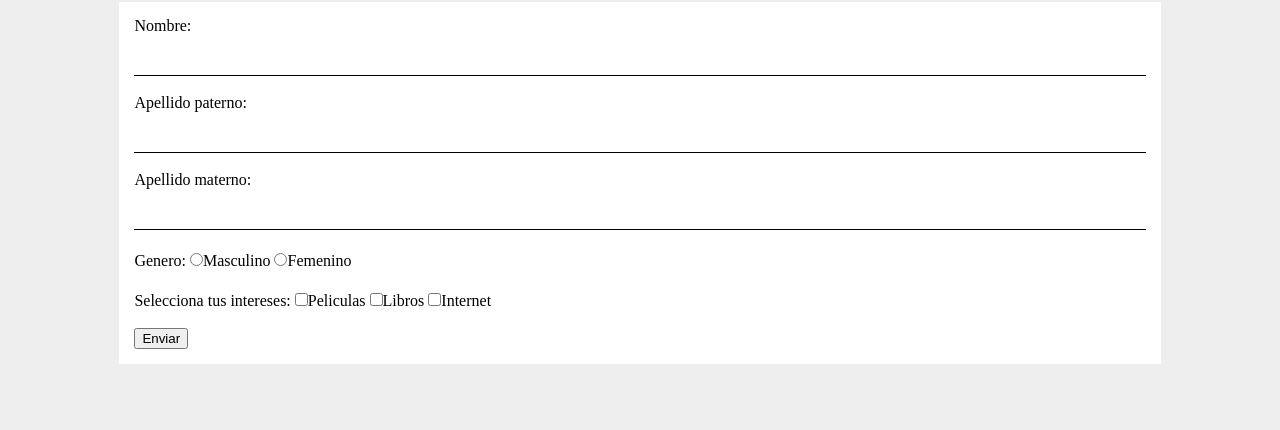
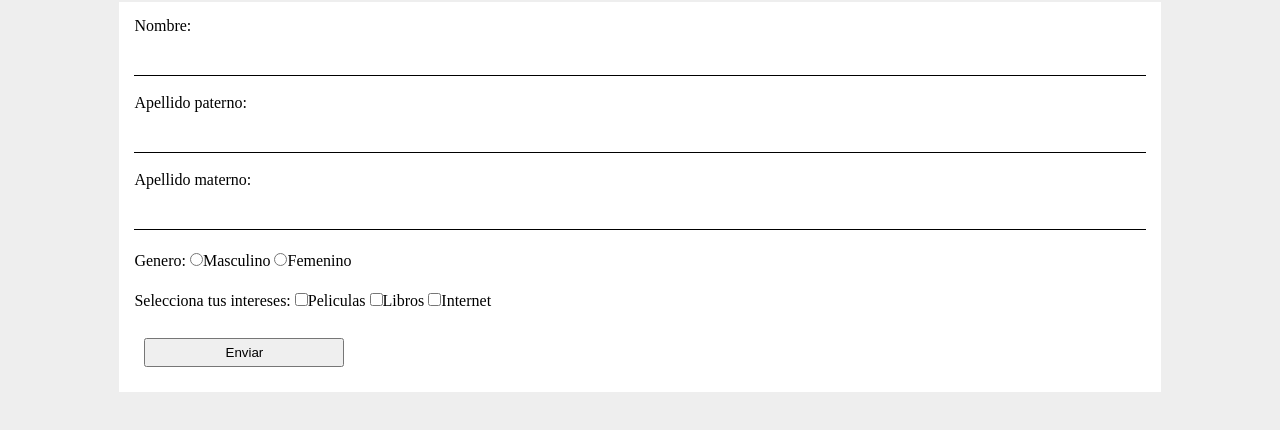
Before and after one commit to DanielColorado/validate-form, a plain HTML site: page CursoJS/index.html in a window 1280 px wide. Shown: the part 78-508 px from the top of the page. Drawn offline with Linux system fonts and the light colour scheme.

Commit message:
Estilos para el formulario

```diff
--- a/CursoJS/style.scss
+++ b/CursoJS/style.scss
@@ -7,6 +7,11 @@ form{
 	margin: 0 auto;
 	background: #FFF;
 	padding: 15px;
+	input[type="submit"]{
+		margin: 10px;
+		padding: 5px;
+		width: 200px;
+	}
 }
 
 .group-form{
@@ -19,6 +24,8 @@ form{
 	input{
 		margin: 5px 0 0 0;
 	}
+
+
 
 	input{
 		border:none;
```
Also changed, not shown: CursoJS/style.css.
